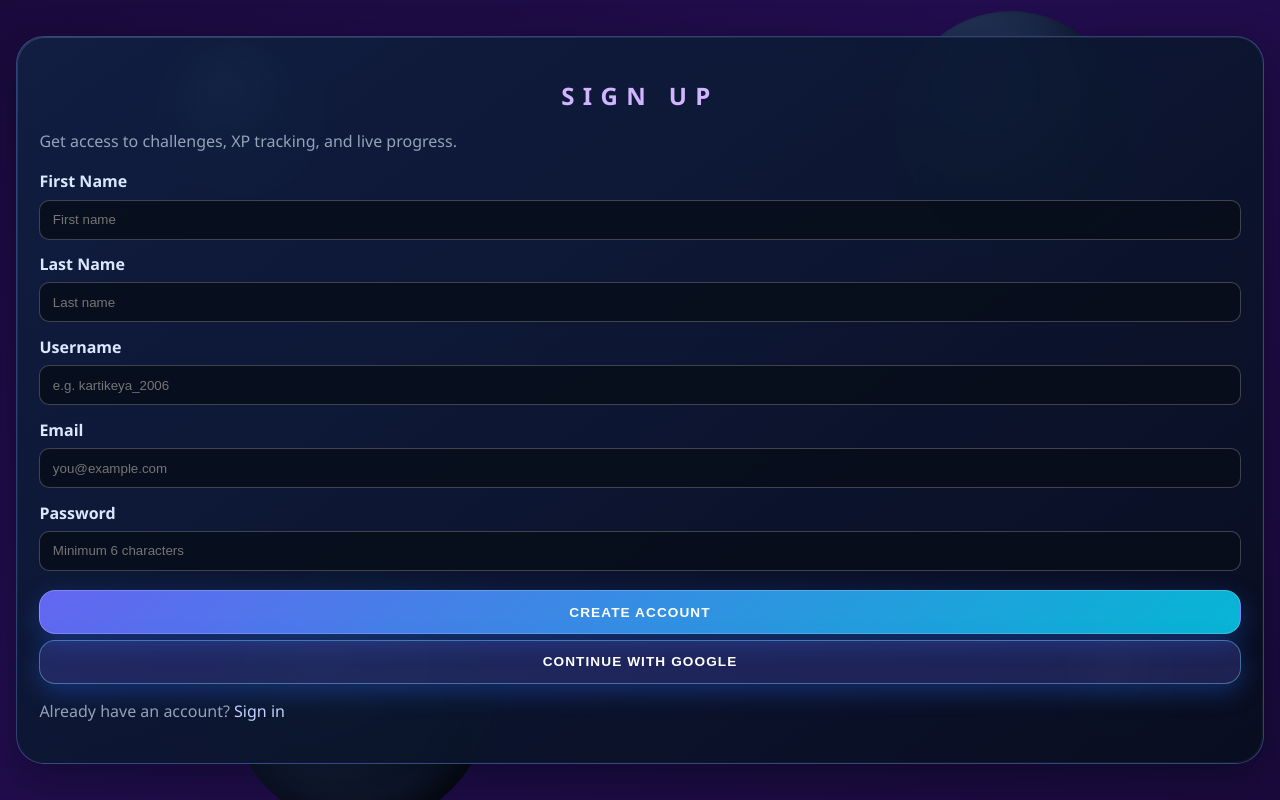
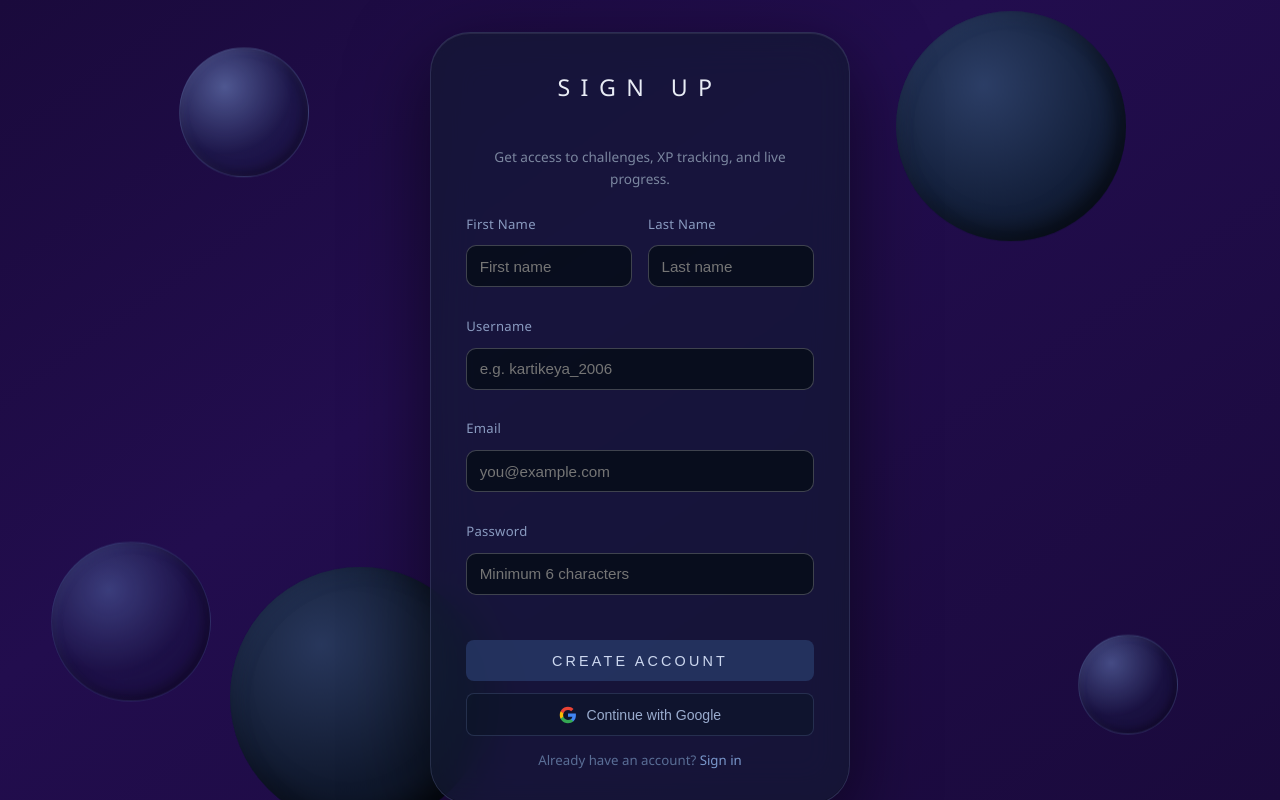
Before and after one commit to kartikeya2006jay/GitVeda, a React (Vite) app: page /auth/signup in a window 1280 px wide. Built offline with nearby package versions, Linux system fonts and the light colour scheme; no server answers.

Commit message:
Improved the ui-ux of authentication page

```diff
--- a/src/pages/Auth/Signup.jsx
+++ b/src/pages/Auth/Signup.jsx
@@ -42,9 +42,10 @@ export default function Signup() {
       <span className="gy-orb gy-orb-2" />
       <span className="gy-orb gy-orb-3" />
       <span className="gy-orb gy-orb-4" />
+      <span className="gy-orb gy-orb-5" />
 
       <form
-        className="gy-card gy-auth-card gy-auth-glass gy-auth-centered"
+        className="gy-login-card"
         onSubmit={async (e) => {
           e.preventDefault();
           setError("");
@@ -85,14 +86,18 @@ export default function Signup() {
           setMessage("Account created. Verification email sent. Please verify your email, then sign in.");
         }}
       >
-        <h2 className="gy-auth-title gy-auth-title-clean">SIGN UP</h2>
-        <p className="gy-muted">Get access to challenges, XP tracking, and live progress.</p>
+        <h2 className="gy-login-title">SIGN UP</h2>
+        <p className="gy-muted" style={{ textAlign: 'center', fontSize: '0.85rem', marginBottom: '1.5rem', opacity: 0.8 }}>
+          Get access to challenges, XP tracking, and live progress.
+        </p>
 
         {error ? <p className="gy-alert">{error}</p> : null}
         {message ? <p className="gy-success">{message}</p> : null}
+
         {verificationPending ? (
           <button
             className="gy-btn gy-btn-light"
+            style={{ width: "100%", marginBottom: "1rem" }}
             type="button"
             onClick={async () => {
               setError("");
@@ -109,23 +114,45 @@ export default function Signup() {
           </button>
         ) : null}
 
-        <label>First Name</label>
-        <input value={firstName} onChange={(e) => setFirstName(e.target.value)} placeholder="First name" required />
+        <div style={{ display: 'grid', gridTemplateColumns: '1fr 1fr', gap: '1rem' }}>
+          <div className="gy-field-group">
+            <label className="gy-field-label">First Name</label>
+            <input
+              className="gy-field-input"
+              value={firstName}
+              onChange={(e) => setFirstName(e.target.value)}
+              placeholder="First name"
+              required
+            />
+          </div>
+          <div className="gy-field-group">
+            <label className="gy-field-label">Last Name</label>
+            <input
+              className="gy-field-input"
+              value={lastName}
+              onChange={(e) => setLastName(e.target.value)}
+              placeholder="Last name"
+              required
+            />
+          </div>
+        </div>
 
-        <label>Last Name</label>
-        <input value={lastName} onChange={(e) => setLastName(e.target.value)} placeholder="Last name" required />
-
-        <label>Username</label>
+        <div className="gy-field-group">
+          <label className="gy-field-label">Username</label>
           <input
+            className="gy-field-input"
             value={username}
             onChange={(e) => setUsername(e.target.value)}
             aria-label="username"
             placeholder="e.g. kartikeya_2006"
             required
           />
+        </div>
 
-        <label>Email</label>
+        <div className="gy-field-group">
+          <label className="gy-field-label">Email</label>
           <input
+            className="gy-field-input"
             value={email}
             onChange={(e) => setEmail(e.target.value)}
             aria-label="email"
@@ -133,9 +160,12 @@ export default function Signup() {
             type="email"
             required
           />
+        </div>
 
-        <label>Password</label>
+        <div className="gy-field-group">
+          <label className="gy-field-label">Password</label>
           <input
+            className="gy-field-input"
             value={password}
             onChange={(e) => setPassword(e.target.value)}
             type="password"
@@ -144,10 +174,14 @@ export default function Signup() {
             minLength={6}
             required
           />
+        </div>
 
-        <button className="gy-btn gy-btn-auth" type="submit" disabled={loading}>Create account</button>
+        <button className="gy-signin-btn" style={{ marginTop: '1rem' }} type="submit" disabled={loading}>
+          {loading ? "CREATING..." : "CREATE ACCOUNT"}
+        </button>
+
         <button
-          className="gy-btn gy-btn-light gy-btn-auth"
+          className="gy-google-btn"
           type="button"
           onClick={async () => {
             setError("");
@@ -156,10 +190,16 @@ export default function Signup() {
           }}
           disabled={loading}
         >
+          <svg width="18" height="18" viewBox="0 0 24 24" fill="none">
+            <path d="M22.56 12.25c0-.78-.07-1.53-.2-2.25H12v4.26h5.92c-.26 1.37-1.04 2.53-2.21 3.31v2.77h3.57c2.08-1.92 3.28-4.74 3.28-8.09z" fill="#4285F4" />
+            <path d="M12 23c2.97 0 5.46-.98 7.28-2.66l-3.57-2.77c-.98.66-2.23 1.06-3.71 1.06-2.86 0-5.29-1.93-6.16-4.53H2.18v2.84C3.99 20.53 7.7 23 12 23z" fill="#34A853" />
+            <path d="M5.84 14.09c-.22-.66-.35-1.36-.35-2.09s.13-1.43.35-2.09V7.07H2.18C1.43 8.55 1 10.22 1 12s.43 3.45 1.18 4.93l3.66-2.84z" fill="#FBBC05" />
+            <path d="M12 5.38c1.62 0 3.06.56 4.21 1.64l3.15-3.15C17.45 2.09 14.97 1 12 1 7.7 1 3.99 3.47 2.18 7.07l3.66 2.84c.87-2.6 3.3-4.53 6.16-4.53z" fill="#EA4335" />
+          </svg>
           Continue with Google
         </button>
 
-        <p className="gy-auth-links">
+        <p className="gy-login-footer">
           Already have an account? <Link to="/auth/login">Sign in</Link>
         </p>
       </form>
```
Lines whose indentation alone changed are shown as unchanged.
